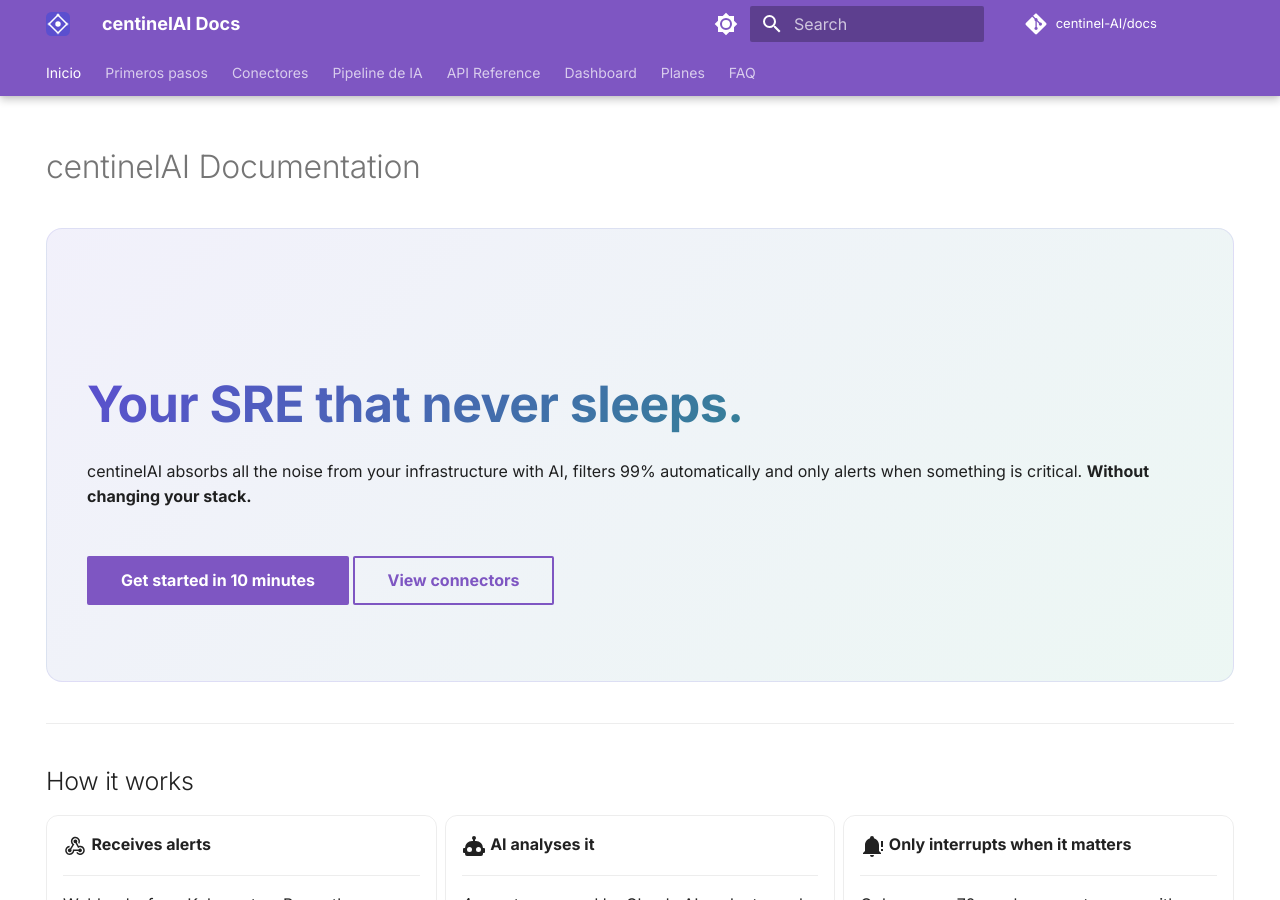
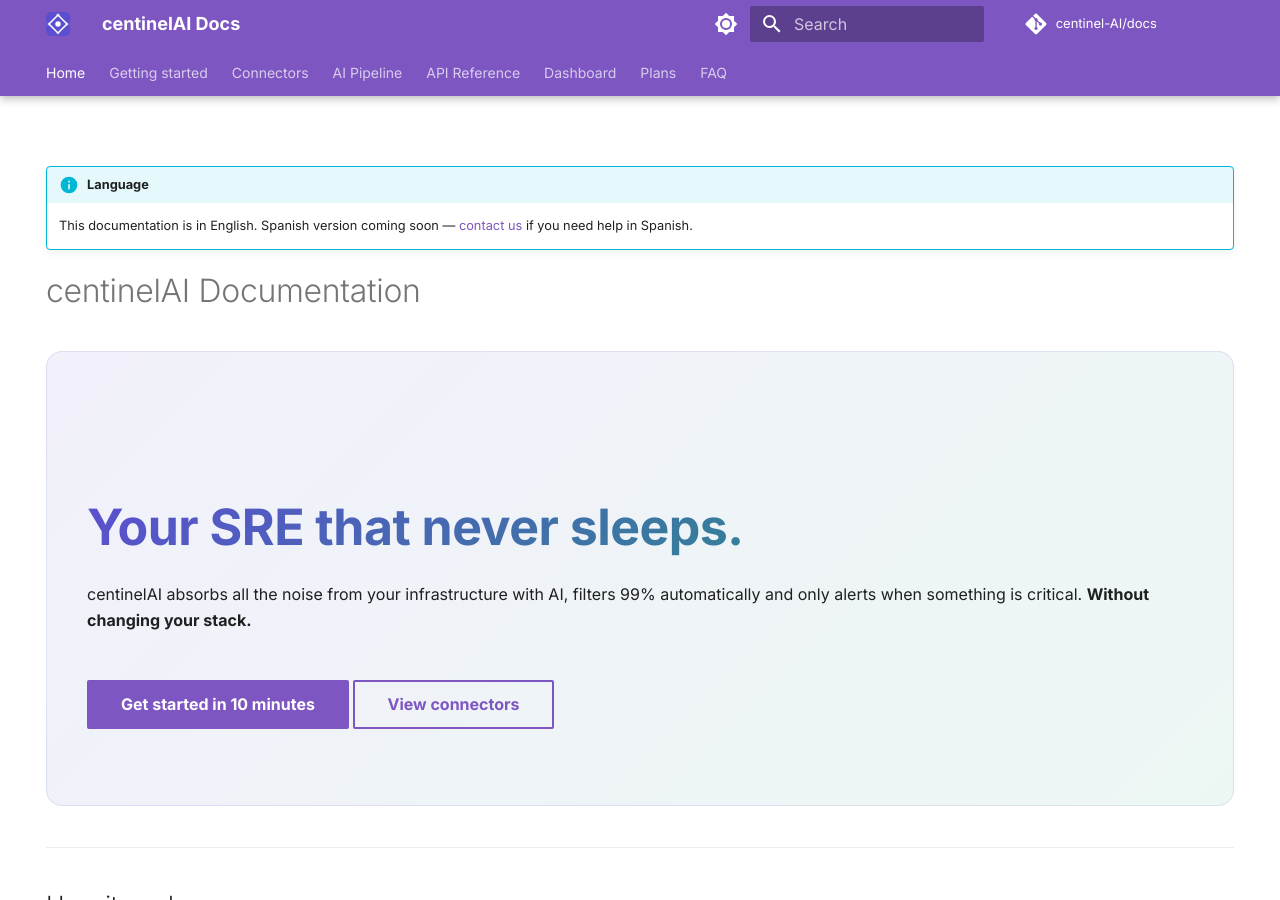
Before and after one commit to centinel-AI/docs, an MkDocs documentation site: the page built from docs/index.md, in a window 1280 px wide and 900 px high. Built offline with MkDocs 1.6.1 and Material for MkDocs 9.7.7, drawn with Linux system fonts in a browser that asks for light colours; comment, search, counter and statistics services are not loaded; the version menu is left out.

Commit message:
fix: nav labels in English, language note on home page

```diff
--- a/docs/index.md
+++ b/docs/index.md
@@ -3,6 +3,10 @@ hide:
   - navigation
   - toc
 ---
+
+!!! info "Language"
+    This documentation is in English.
+    Spanish version coming soon — [contact us](mailto:info@centinelai.io) if you need help in Spanish.
 
 # centinelAI Documentation
 
--- a/mkdocs.yml
+++ b/mkdocs.yml
@@ -18,14 +18,14 @@ theme:
       accent: teal
       toggle:
         icon: material/brightness-7
-        name: Cambiar a modo oscuro
+        name: Switch to dark mode
     - media: "(prefers-color-scheme: dark)"
       scheme: slate
       primary: deep purple
       accent: teal
       toggle:
         icon: material/brightness-4
-        name: Cambiar a modo claro
+        name: Switch to light mode
   font:
     text: Inter
     code: JetBrains Mono
@@ -46,9 +46,8 @@ theme:
     - content.code.copy
     - content.code.annotate
     - content.tabs.link
-    - content.tooltips
     - toc.follow
-    - announce.dismiss
+    - header.autohide
 
 extra:
   social:
@@ -102,38 +101,38 @@ markdown_extensions:
   - footnotes
   - toc:
       permalink: true
-      title: En esta página
+      title: On this page
 
 nav:
-  - Inicio: index.md
-  - Primeros pasos:
+  - Home: index.md
+  - Getting started:
     - getting-started/index.md
-    - Quick Start: getting-started/quick-start.md
-    - Conceptos clave: getting-started/concepts.md
-  - Conectores:
+    - Quick start: getting-started/quick-start.md
+    - Key concepts: getting-started/concepts.md
+  - Connectors:
     - connectors/index.md
     - Kubernetes: connectors/kubernetes.md
     - Prometheus: connectors/prometheus.md
     - Grafana: connectors/grafana.md
     - GitLab CI/CD: connectors/gitlab.md
     - Slack: connectors/slack.md
-  - Pipeline de IA:
+  - AI Pipeline:
     - ai-pipeline/index.md
-    - Deduplicador: ai-pipeline/deduplicator.md
+    - Deduplicator: ai-pipeline/deduplicator.md
     - Scorer: ai-pipeline/scorer.md
-    - Correlador: ai-pipeline/correlator.md
-    - Notificador: ai-pipeline/notifier.md
+    - Correlator: ai-pipeline/correlator.md
+    - Notifier: ai-pipeline/notifier.md
     - Postmortem: ai-pipeline/postmortem.md
   - API Reference:
     - api-reference/index.md
-    - Autenticación: api-reference/authentication.md
+    - Authentication: api-reference/authentication.md
     - Webhooks: api-reference/webhooks.md
     - Endpoints: api-reference/endpoints.md
   - Dashboard:
     - dashboard/index.md
-    - Servicios: dashboard/services.md
-    - Incidentes: dashboard/incidents.md
-    - Archivo de alertas: dashboard/alerts-archive.md
-    - Facturación: dashboard/billing.md
-  - Planes: plans/index.md
+    - Services: dashboard/services.md
+    - Incidents: dashboard/incidents.md
+    - Alerts archive: dashboard/alerts-archive.md
+    - Billing: dashboard/billing.md
+  - Plans: plans/index.md
   - FAQ: faq.md
```
